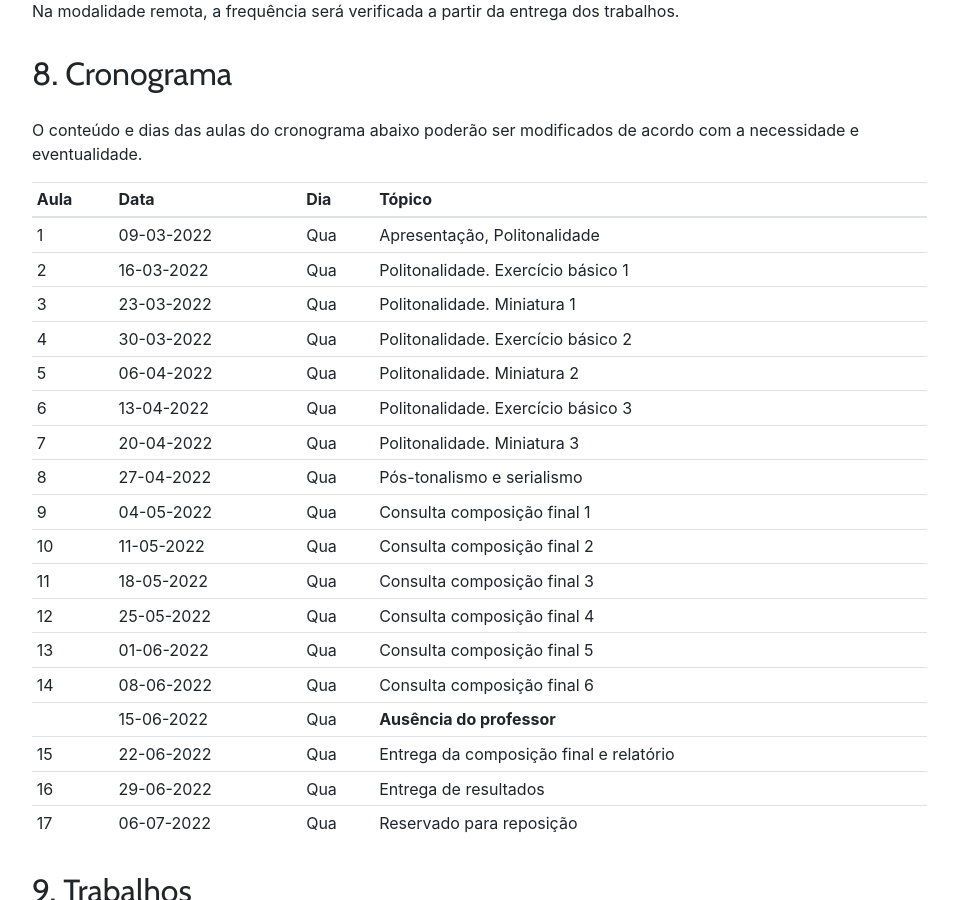
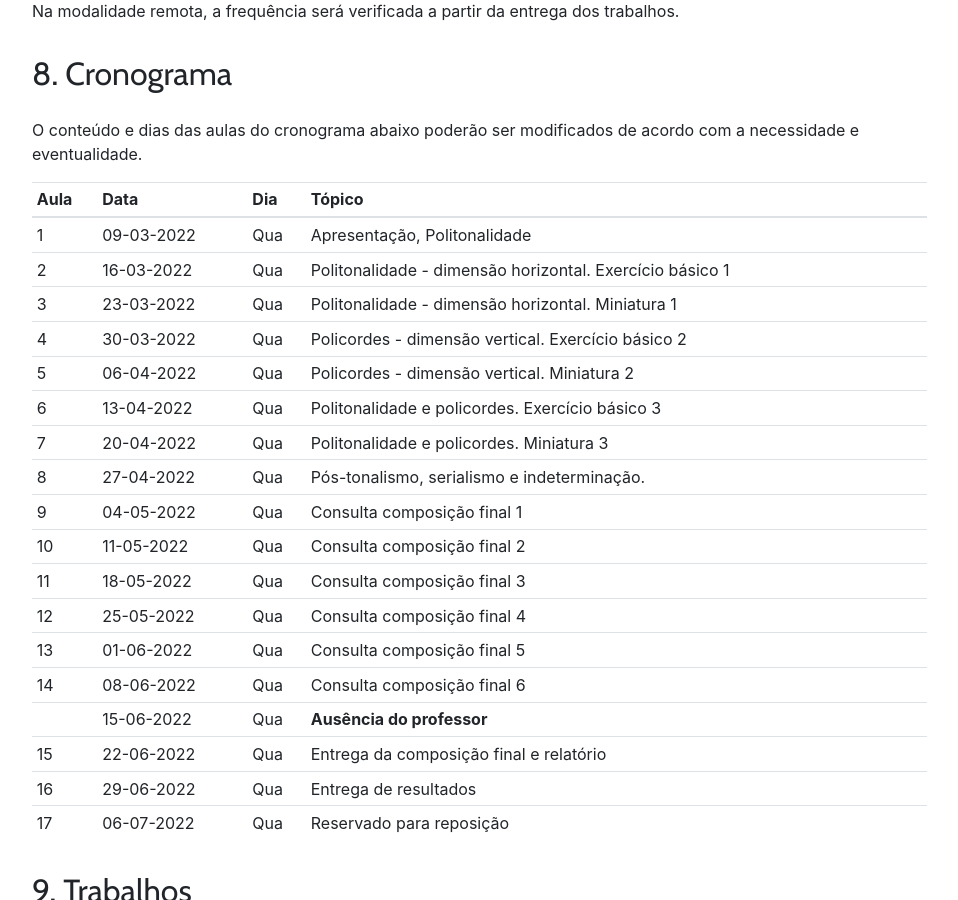
Before and after one commit to kroger/genosmus, a Jekyll site: the page built from _marcos/musb14.md, in a window 1280 px wide and 900 px high, scrolled down 3433 px. Shown: the whole window, without its empty margins (68-1026 px from the left). Built offline with Jekyll 4.4.1, drawn with Linux system fonts in a browser that asks for light colours; nearby versions of some CDN libraries; the table of contents is made by our own code.

Commit message:
Atualiza cronograma

```diff
--- a/_marcos/musb14.md
+++ b/_marcos/musb14.md
@@ -156,26 +156,26 @@ implicar em reprovação. -->
 O conteúdo e dias das aulas do cronograma abaixo poderão ser
 modificados de acordo com a necessidade e eventualidade.
 
-| Aula | Data       | Dia | Tópico                                  |
-| ---- | ---------- | --- | --------------------------------------- |
-| 1    | 09-03-2022 | Qua | Apresentação, Politonalidade            |
-| 2    | 16-03-2022 | Qua | Politonalidade. Exercício básico 1      |
-| 3    | 23-03-2022 | Qua | Politonalidade. Miniatura 1             |
-| 4    | 30-03-2022 | Qua | Politonalidade. Exercício básico 2      |
-| 5    | 06-04-2022 | Qua | Politonalidade. Miniatura 2             |
-| 6    | 13-04-2022 | Qua | Politonalidade. Exercício básico 3      |
-| 7    | 20-04-2022 | Qua | Politonalidade. Miniatura 3             |
-| 8    | 27-04-2022 | Qua | Pós-tonalismo e serialismo              |
-| 9    | 04-05-2022 | Qua | Consulta composição final 1             |
-| 10   | 11-05-2022 | Qua | Consulta composição final 2             |
-| 11   | 18-05-2022 | Qua | Consulta composição final 3             |
-| 12   | 25-05-2022 | Qua | Consulta composição final 4             |
-| 13   | 01-06-2022 | Qua | Consulta composição final 5             |
-| 14   | 08-06-2022 | Qua | Consulta composição final 6             |
-|      | 15-06-2022 | Qua | **Ausência do professor**               |
-| 15   | 22-06-2022 | Qua | Entrega da composição final e relatório |
-| 16   | 29-06-2022 | Qua | Entrega de resultados                   |
-| 17   | 06-07-2022 | Qua | Reservado para reposição                |
+| Aula | Data       | Dia | Tópico                                                   |
+| ---- | ---------- | --- | -------------------------------------------------------- |
+| 1    | 09-03-2022 | Qua | Apresentação, Politonalidade                             |
+| 2    | 16-03-2022 | Qua | Politonalidade - dimensão horizontal. Exercício básico 1 |
+| 3    | 23-03-2022 | Qua | Politonalidade - dimensão horizontal. Miniatura 1        |
+| 4    | 30-03-2022 | Qua | Policordes - dimensão vertical. Exercício básico 2       |
+| 5    | 06-04-2022 | Qua | Policordes - dimensão vertical. Miniatura 2              |
+| 6    | 13-04-2022 | Qua | Politonalidade e policordes. Exercício básico 3          |
+| 7    | 20-04-2022 | Qua | Politonalidade e policordes. Miniatura 3                 |
+| 8    | 27-04-2022 | Qua | Pós-tonalismo, serialismo e indeterminação.              |
+| 9    | 04-05-2022 | Qua | Consulta composição final 1                              |
+| 10   | 11-05-2022 | Qua | Consulta composição final 2                              |
+| 11   | 18-05-2022 | Qua | Consulta composição final 3                              |
+| 12   | 25-05-2022 | Qua | Consulta composição final 4                              |
+| 13   | 01-06-2022 | Qua | Consulta composição final 5                              |
+| 14   | 08-06-2022 | Qua | Consulta composição final 6                              |
+|      | 15-06-2022 | Qua | **Ausência do professor**                                |
+| 15   | 22-06-2022 | Qua | Entrega da composição final e relatório                  |
+| 16   | 29-06-2022 | Qua | Entrega de resultados                                    |
+| 17   | 06-07-2022 | Qua | Reservado para reposição                                 |
 {: .table .table-sm}
 
 ## 9. Trabalhos
```
